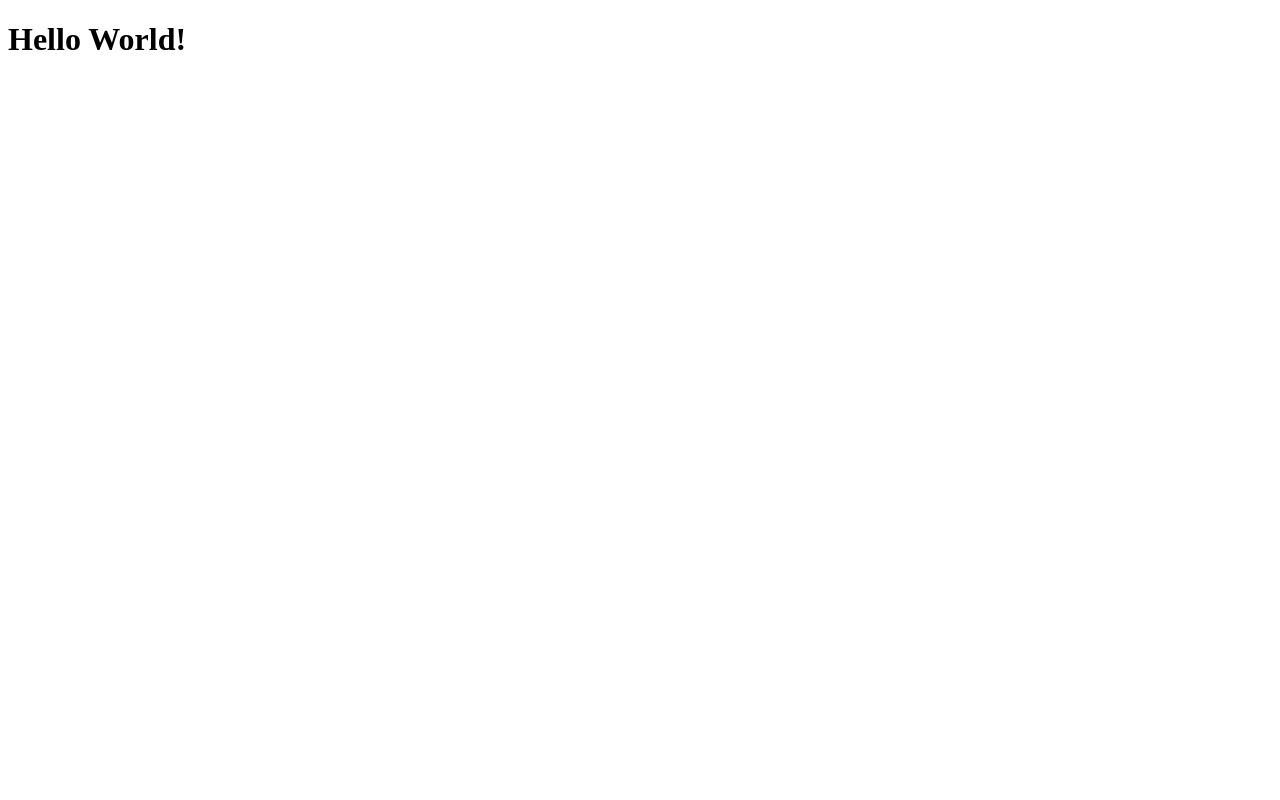
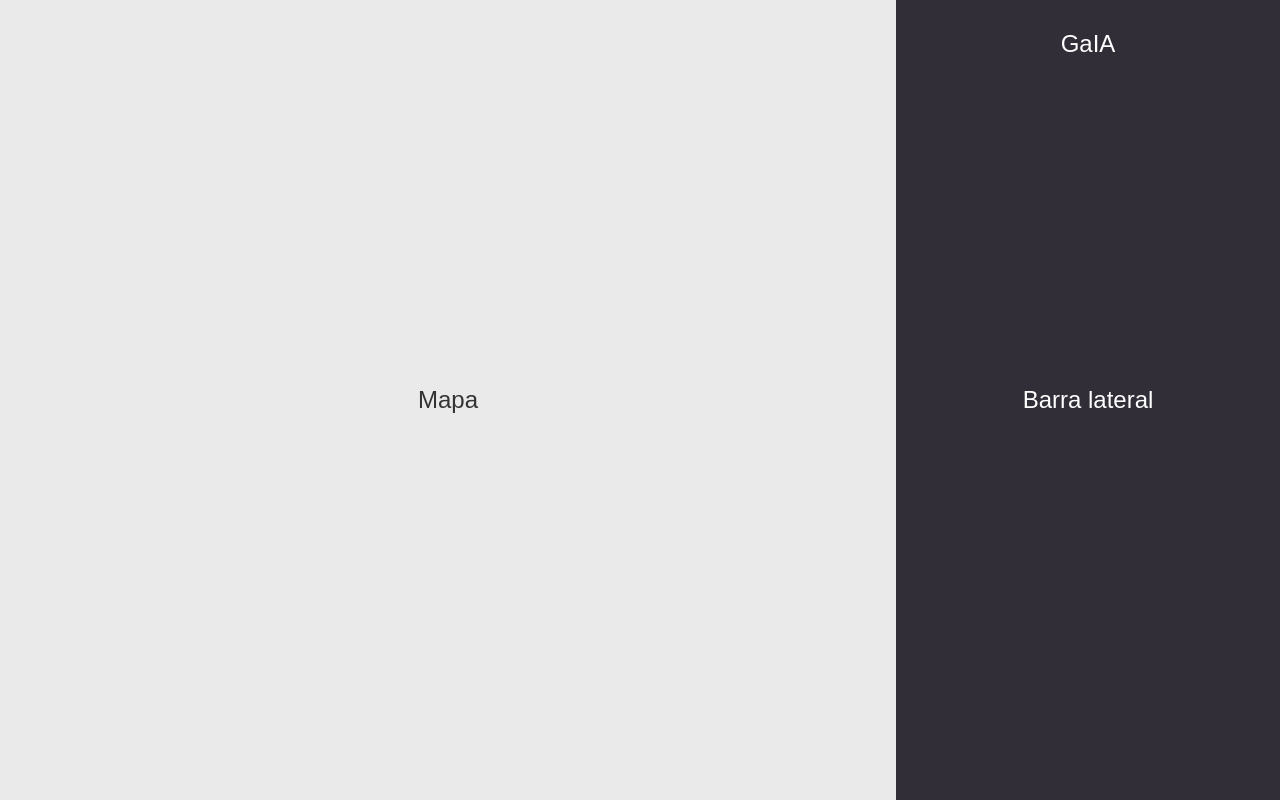
Before and after one commit to Gaia-Team-5/web-gaia, a React (Create React App) app: page / in a window 1280 px wide. Built offline with nearby package versions, Linux system fonts and the light colour scheme.

Commit message:
chore: Basic structure for application
Styled-components, Global Style, MainScreen and folders

```diff
--- a/package.json
+++ b/package.json
@@ -13,6 +13,7 @@
     "react": "^16.13.1",
     "react-dom": "^16.13.1",
     "react-scripts": "3.4.1",
+    "styled-components": "^5.1.1",
     "typescript": "~3.7.2"
   },
   "scripts": {
--- a/src/App.tsx
+++ b/src/App.tsx
@@ -1,5 +1,15 @@
 import React from 'react';
 
-const App: React.FC = () => <h1>Hello World!</h1>;
+import MainScreen from './pages/MainScreen';
+
+import GlobalStyle from './styles/global';
+
+const App: React.FC = () => (
+  <>
+    <MainScreen />
+
+    <GlobalStyle />
+  </>
+);
 
 export default App;
--- /dev/null
+++ b/src/pages/MainScreen/index.tsx
@@ -0,0 +1,23 @@
+import React from 'react';
+
+import { Container, MapContainer, Sidebar } from './styles';
+
+const MainScreen: React.FC = () => {
+  return (
+    <Container>
+      <MapContainer>
+        <h2>Mapa</h2>
+      </MapContainer>
+
+      <Sidebar>
+        <h1>GaIA</h1>
+
+        <div>
+          <h2>Barra lateral</h2>
+        </div>
+      </Sidebar>
+    </Container>
+  );
+};
+
+export default MainScreen;
--- /dev/null
+++ b/src/pages/MainScreen/styles.ts
@@ -0,0 +1,30 @@
+import styled from 'styled-components';
+
+export const Container = styled.div`
+  display: flex;
+  height: 100vh;
+  align-items: stretch;
+`;
+
+export const MapContainer = styled.section`
+  width: 70%;
+  display: flex;
+  align-items: center;
+  justify-content: center;
+  background-color: #eaeaea;
+  color: #333;
+`;
+
+export const Sidebar = styled.section`
+  position: relative;
+  width: 30%;
+  display: flex;
+  align-items: center;
+  justify-content: center;
+
+  /* Here comes the logo */
+  h1 {
+    position: absolute;
+    top: 30px;
+  }
+`;
--- /dev/null
+++ b/src/styles/global.ts
@@ -0,0 +1,25 @@
+import { createGlobalStyle } from 'styled-components';
+
+export default createGlobalStyle`
+  * {
+    margin: 0;
+    padding: 0;
+    box-sizing: border-box;
+    outline: 0;
+  }
+  body {
+    background: #312e38;
+    color: #fff;
+    -webkit-font-smoothing: antialiased;
+  }
+  body, input, button {
+    font-family: 'Roboto Slab', sans-serif;
+    font-size: 16px;
+  }
+  h1, h2, h3, h4, h5, h6, strong {
+    font-weight: 500;
+  }
+  button {
+    cursor: pointer;
+  }
+`;
```
Also changed, not shown: 1 other file (tests, documents, lock files or other folders).
